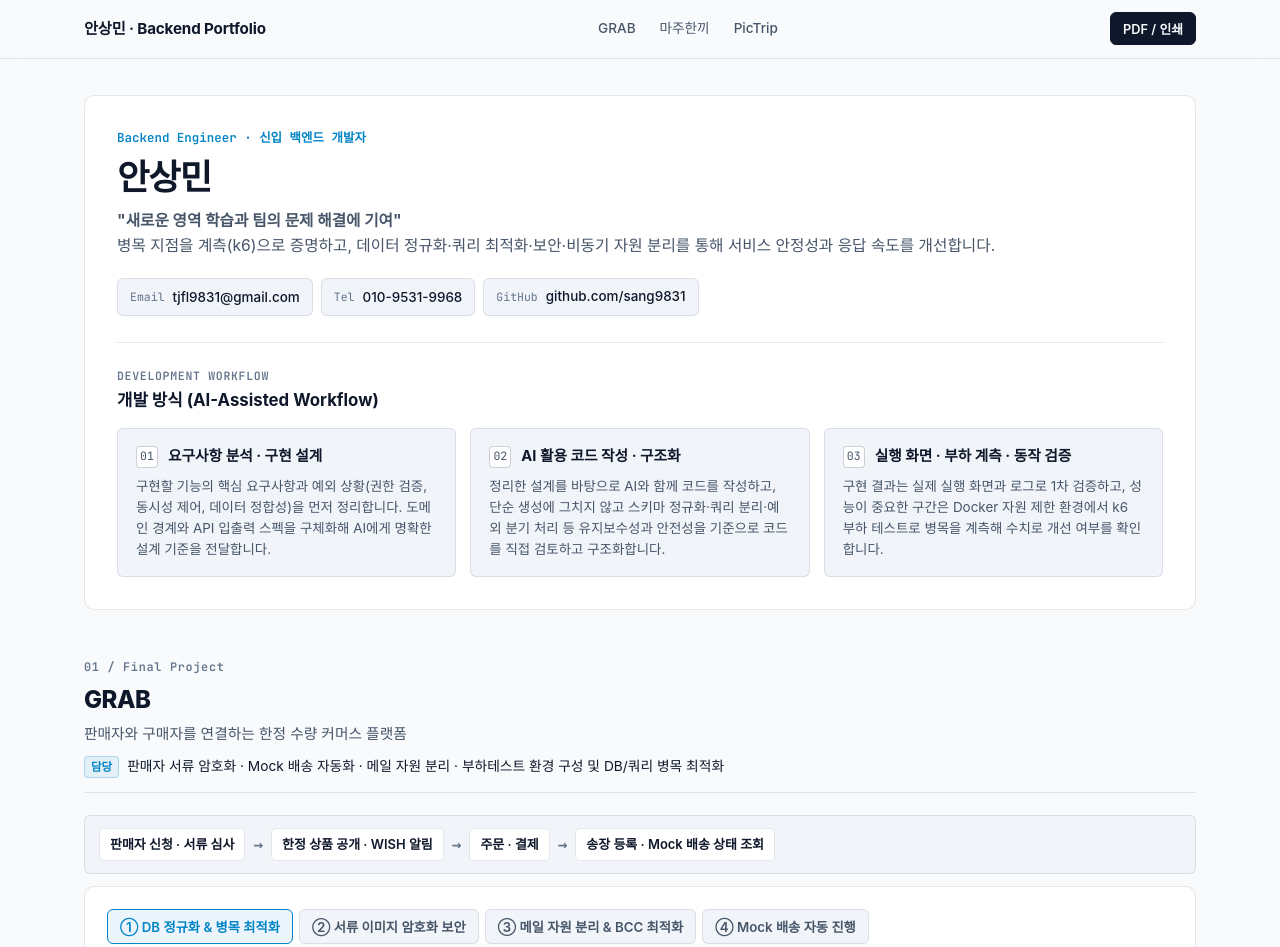
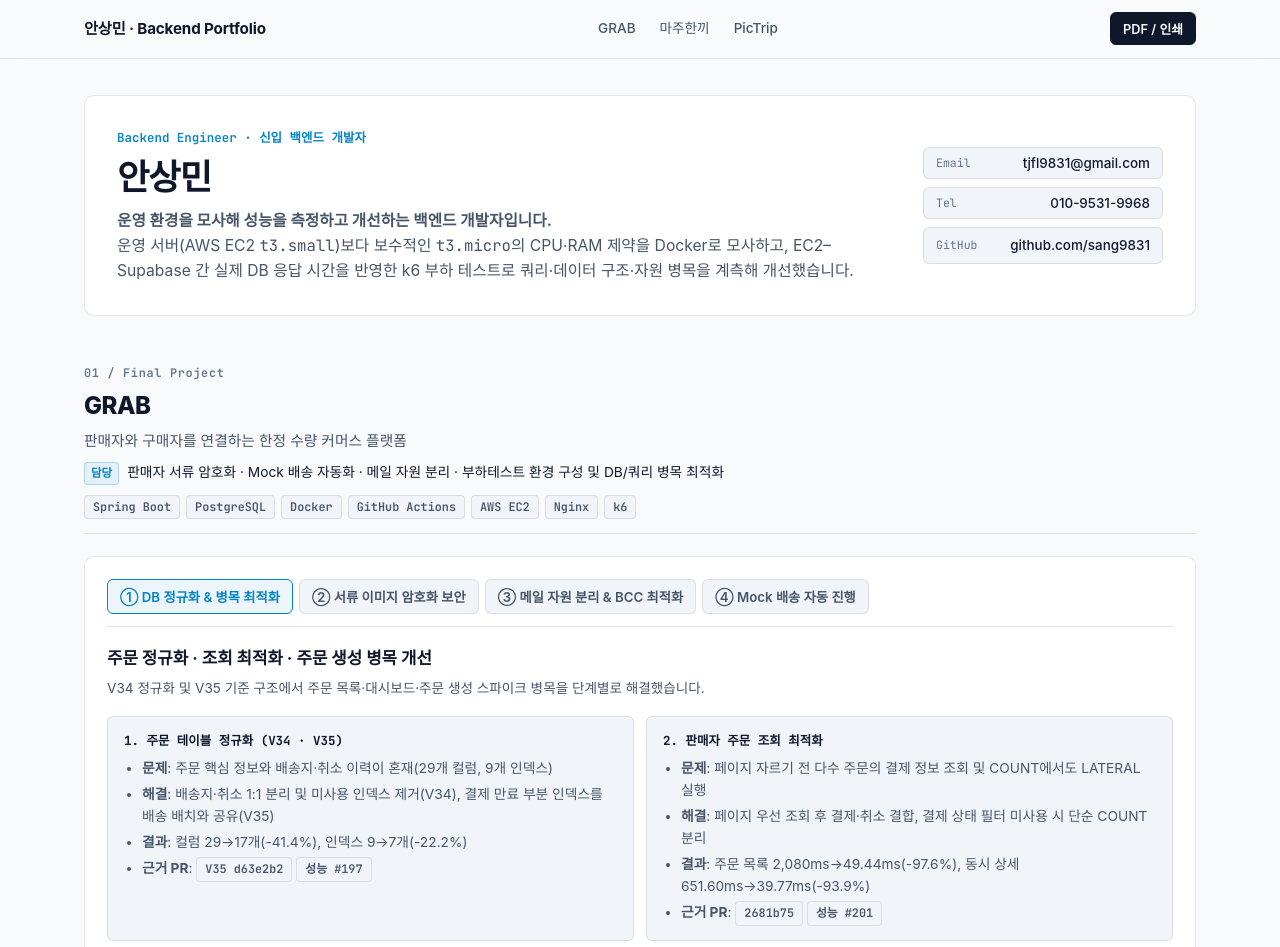
Before and after one commit to sang9831/backend-portfolio, a plain HTML site: page index.html in a window 1280 px wide. Shown: the top 947 px of the page. Drawn offline with Linux system fonts and the light colour scheme; a web font is replaced by a local one.

Commit message:
docs: 포트폴리오 상단 레이아웃·소개 개선 및 프로젝트별 기술 스택·트러블슈팅 보강

```diff
--- a/index.html
+++ b/index.html
@@ -29,58 +29,31 @@
   <main id="top" class="container">
     <!-- Hero & Executive Summary -->
     <section class="hero" aria-label="프로필 요약">
-      <div class="hero-top hero-top-single">
+      <div class="hero-top">
         <div>
           <div class="hero-role">Backend Engineer · 신입 백엔드 개발자</div>
           <h1>안상민</h1>
-          <p class="hero-desc">
-            <strong>"새로운 영역 학습과 팀의 문제 해결에 기여"</strong><br />
-            병목 지점을 계측(k6)으로 증명하고, 데이터 정규화·쿼리 최적화·보안·비동기 자원 분리를 통해 서비스 안정성과 응답 속도를 개선합니다.
+          <p class="hero-desc" style="margin-bottom:0;">
+            <strong>운영 환경을 모사해 성능을 측정하고 개선하는 백엔드 개발자입니다.</strong><br />
+            운영 서버(AWS EC2 <code>t3.small</code>)보다 보수적인 <code>t3.micro</code>의 CPU·RAM 제약을 Docker로 모사하고, EC2–Supabase 간 실제 DB 응답 시간을 반영한 k6 부하 테스트로 쿼리·데이터 구조·자원 병목을 계측해 개선했습니다.
           </p>
-          <div class="contact-row">
+        </div>
+        <div class="contact-col">
           <button class="contact-pill" type="button" data-copy="tjfl9831@gmail.com" title="클릭하여 이메일 복사">
-              <span class="contact-label">Email</span> tjfl9831@gmail.com
+            <span class="contact-label">Email</span>
+            <span>tjfl9831@gmail.com</span>
           </button>
           <button class="contact-pill" type="button" data-copy="010-9531-9968" title="클릭하여 연락처 복사">
-              <span class="contact-label">Tel</span> 010-9531-9968
+            <span class="contact-label">Tel</span>
+            <span>010-9531-9968</span>
           </button>
           <a class="contact-pill" href="https://github.com/sang9831" target="_blank" rel="noopener noreferrer">
-              <span class="contact-label">GitHub</span> github.com/sang9831
+            <span class="contact-label">GitHub</span>
+            <span>github.com/sang9831</span>
           </a>
         </div>
       </div>
-      </div>
 
-      <!-- Detailed Development Workflow -->
-      <div class="workflow-section">
-        <div class="workflow-section-header">
-          <span class="workflow-section-eyebrow">DEVELOPMENT WORKFLOW</span>
-          <h3>개발 방식 (AI-Assisted Workflow)</h3>
-        </div>
-        <div class="workflow-grid">
-          <div class="workflow-card">
-            <div class="workflow-card-head">
-              <span class="workflow-num">01</span>
-              <h4>요구사항 분석 · 구현 설계</h4>
-            </div>
-            <p>구현할 기능의 핵심 요구사항과 예외 상황(권한 검증, 동시성 제어, 데이터 정합성)을 먼저 정리합니다. 도메인 경계와 API 입출력 스펙을 구체화해 AI에게 명확한 설계 기준을 전달합니다.</p>
-          </div>
-          <div class="workflow-card">
-            <div class="workflow-card-head">
-              <span class="workflow-num">02</span>
-              <h4>AI 활용 코드 작성 · 구조화</h4>
-            </div>
-            <p>정리한 설계를 바탕으로 AI와 함께 코드를 작성하고, 단순 생성에 그치지 않고 스키마 정규화·쿼리 분리·예외 분기 처리 등 유지보수성과 안전성을 기준으로 코드를 직접 검토하고 구조화합니다.</p>
-          </div>
-          <div class="workflow-card">
-            <div class="workflow-card-head">
-              <span class="workflow-num">03</span>
-              <h4>실행 화면 · 부하 계측 · 동작 검증</h4>
-            </div>
-            <p>구현 결과는 실제 실행 화면과 로그로 1차 검증하고, 성능이 중요한 구간은 Docker 자원 제한 환경에서 k6 부하 테스트로 병목을 계측해 수치로 개선 여부를 확인합니다.</p>
-          </div>
-        </div>
-      </div>
     </section>
 
     <!-- Section 1: GRAB Deep Dive -->
@@ -91,18 +64,16 @@
           <h2 class="section-title">GRAB</h2>
           <p class="section-sub">판매자와 구매자를 연결하는 한정 수량 커머스 플랫폼</p>
           <p class="section-role"><span class="role-label">담당</span> 판매자 서류 암호화 · Mock 배송 자동화 · 메일 자원 분리 · 부하테스트 환경 구성 및 DB/쿼리 병목 최적화</p>
+          <div class="tag-row" style="margin-top: 10px;">
+            <span class="tag">Spring Boot</span>
+            <span class="tag">PostgreSQL</span>
+            <span class="tag">Docker</span>
+            <span class="tag">GitHub Actions</span>
+            <span class="tag">AWS EC2</span>
+            <span class="tag">Nginx</span>
+            <span class="tag">k6</span>
           </div>
         </div>
-
-      <!-- Overall Service Flow -->
-      <div class="flow-strip">
-        <span class="flow-node">판매자 신청 · 서류 심사</span>
-        <span class="flow-arrow">→</span>
-        <span class="flow-node">한정 상품 공개 · WISH 알림</span>
-        <span class="flow-arrow">→</span>
-        <span class="flow-node">주문 · 결제</span>
-        <span class="flow-arrow">→</span>
-        <span class="flow-node">송장 등록 · Mock 배송 상태 조회</span>
       </div>
 
       <!-- Interactive Tabs for GRAB -->
@@ -248,6 +219,13 @@
             </table>
           </div>
           <div class="detail-grid">
+            <div class="detail-box" style="grid-column: 1 / -1;">
+              <h4>스레드 풀·큐 물리 분리 근거 (공용 풀 잔여 리스크 제거)</h4>
+              <ul>
+                <li><strong>잔여 리스크</strong>: 평소엔 DROP당 작업 1개만 생성해 공용 풀(4스레드) 중 1개만 쓰는 것처럼 보였으나, 배치(500건) 초과로 <code>drain()</code>이 반복되거나 세일 오픈이 겹치면 알림이 풀 4개를 모두 점유해 <strong>인증 코드가 대기·거부될 위험</strong> 존재</li>
+                <li><strong>구조적 분리</strong>: <code>authMailTaskExecutor</code>(4스레드·큐 40, 재발송 경로 존재)와 <code>noticeMailTaskExecutor</code>(1스레드·큐 100, 유실 방지를 위해 큐 여유 확보)로 스레드와 큐를 독립된 빈으로 물리 분리해 치명도가 다른 두 경로의 간섭을 원천 차단</li>
+              </ul>
+            </div>
             <div class="detail-box">
               <h4>BCC 트러블슈팅 상세</h4>
               <ul>
@@ -259,7 +237,6 @@
               <h4>실측 성과 (Brevo SMTP)</h4>
               <ul>
                 <li>수신자 1명 추가 비용: <span class="num-before">0.643초</span> → <span class="num-after">0.134초</span> (<strong>약 79% 감소</strong>)</li>
-                <li>BCC 10명 받은편지함 정상 도착 확인 (전체 발송시간 개선율 별도 미측정)</li>
                 <li><strong>근거 PR</strong>: <a class="pr-link" href="https://github.com/prgrms-aibe-devcourse/AIBE7_FinalProject_Team3/pull/75" target="_blank" rel="noopener">메일 #75</a></li>
               </ul>
             </div>
@@ -269,7 +246,7 @@
         <!-- Tab 4: Mock Shipping -->
         <div class="tab-panel" data-panel="grab-ship">
           <h3 class="card-title">송장 등록 후 Mock 배송 상세 상태 자동 진행</h3>
-          <p class="card-sub">실제 택배사 연동 없이도 배송 전 과정을 검증할 수 있도록 팀의 기존 배치 구조를 재사용해 구현했습니다.</p>
+          <p class="card-sub">실제 택배사로부터 송장번호를 발급받아 배송 상세 상태를 연동할 수 없는 환경이었기 때문에, UI에서라도 배송 흐름을 자연스럽게 보여주고 전 과정을 검증할 수 있도록 팀의 기존 배치 구조를 재사용해 Mock 배송 기능을 구현했습니다.</p>
           <div class="flow-strip">
             <span class="flow-node">송장 등록 (SHIPPED)</span>
             <span class="flow-arrow">→</span>
@@ -312,6 +289,15 @@
           <h2 class="section-title">마주한끼</h2>
           <p class="section-sub">식사 성향과 키워드 데이터를 바탕으로 사용자를 연결하는 소셜 매칭 서비스</p>
           <p class="section-role"><span class="role-label">담당</span> WebSocket/STOMP 기반 채팅 보안·커서 페이징과 pgvector 키워드 임베딩 점수화 알고리즘</p>
+          <div class="tag-row" style="margin-top: 10px;">
+            <span class="tag">Spring Boot</span>
+            <span class="tag">Spring Security</span>
+            <span class="tag">JPA / Hibernate</span>
+            <span class="tag">WebSocket/STOMP</span>
+            <span class="tag">PostgreSQL</span>
+            <span class="tag">pgvector</span>
+            <span class="tag">Kakao Maps API</span>
+          </div>
         </div>
       </div>
 
@@ -459,6 +445,15 @@
           <h2 class="section-title">PicTrip</h2>
           <p class="section-sub">사진 한 장의 위치·분위기 단서를 분석해 국내 여행지를 추천하는 서비스</p>
           <p class="section-role"><span class="role-label">담당</span> Gemini 시각 분석과 Kakao Local 실제 장소 검증을 결합한 추천·예외 처리 파이프라인</p>
+          <div class="tag-row" style="margin-top: 10px;">
+            <span class="tag">Node.js</span>
+            <span class="tag">Express</span>
+            <span class="tag">Gemini API</span>
+            <span class="tag">Groq</span>
+            <span class="tag">LangChain</span>
+            <span class="tag">Kakao Maps API</span>
+            <span class="tag">Supabase</span>
+          </div>
         </div>
       </div>
 
--- a/styles.css
+++ b/styles.css
@@ -240,9 +240,21 @@ section {
 
 .hero-top {
   display: grid;
-  grid-template-columns: 1.55fr 1fr;
+  grid-template-columns: 1fr auto;
   gap: 28px;
-  align-items: start;
+  align-items: center;
+}
+
+.contact-col {
+  display: flex;
+  flex-direction: column;
+  gap: 8px;
+  min-width: 240px;
+}
+
+.contact-col .contact-pill {
+  width: 100%;
+  justify-content: space-between;
 }
 
 .hero-role {
```
Lines whose indentation alone changed are shown as unchanged.
